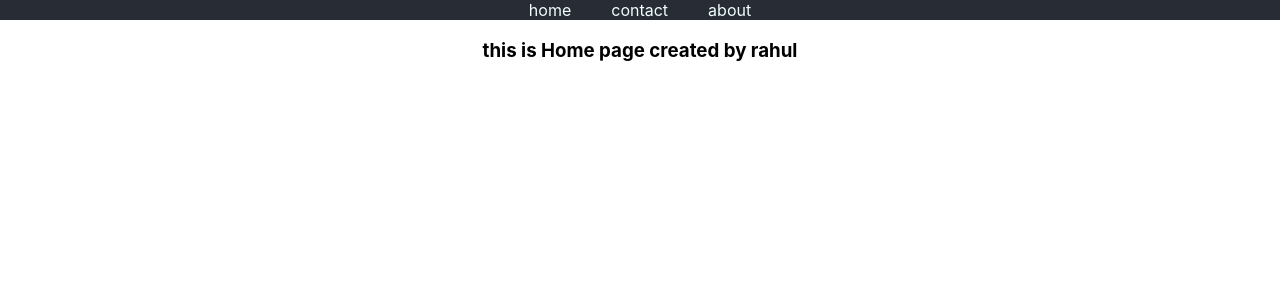
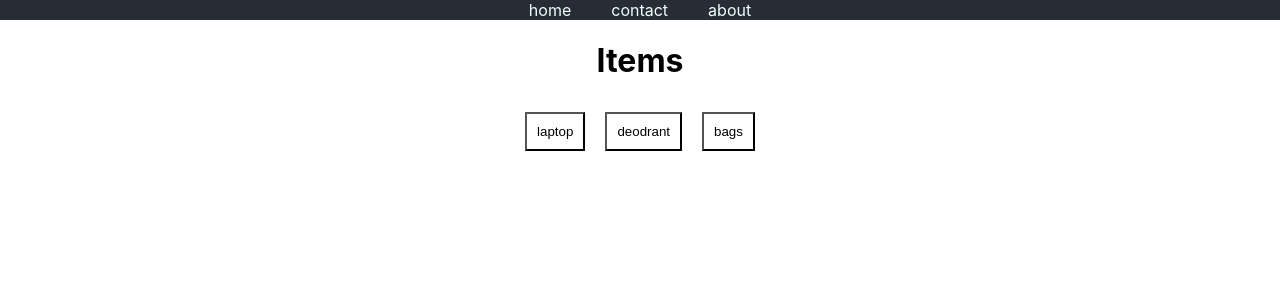
Before and after one commit to rahulchaudhary222/Batch010822, a React (Create React App) app: page / in a window 1280 px wide. Shown: the top 300 px of the page. Built offline with nearby package versions, Linux system fonts and the light colour scheme.

Commit message:
updated hom epage

```diff
--- /dev/null
+++ b/src/components/home/home.css
@@ -0,0 +1,26 @@
+.itemWrapper {
+  display: flex;
+  flex-wrap: wrap;
+  justify-content: center;
+}
+.item {
+  width: 300px;
+  height: 100px;
+  background-color: blanchedalmond;
+  margin: 10px;
+}
+.filterWrapper {
+}
+
+.slectedBtn {
+  margin: 10px;
+  padding: 10px;
+  background-color: black;
+  color: white;
+}
+.unSlectedBtn {
+  margin: 10px;
+  padding: 10px;
+  background-color: white;
+  color: black;
+}
--- a/src/components/home/home.js
+++ b/src/components/home/home.js
@@ -1,9 +1,53 @@
-import React from "react";
+import React, { useEffect, useState } from "react";
+import ITEMS from "../../mockData";
+import "./home.css";
 
 const Home = () => {
+  const [filters, setFilters] = useState(["laptop", "deodrant", "bags"]);
+  const [selectedFilters, setSelectedFilters] = useState([]);
+  const [items, setItems] = useState(ITEMS);
+
+  // useEffect(() => {
+  //   console.log(selectedFilters);
+  // }, [selectedFilters]);
+  useEffect(() => {
+    let filtered = ITEMS.filter((el) => selectedFilters.includes(el.ctaegory));
+    setItems(filtered);
+  }, [selectedFilters]);
+
+  const selectFilter = (filter) => {
+    if (selectedFilters.includes(filter)) {
+      let filtered = selectedFilters.filter((el) => el !== filter);
+      setSelectedFilters(filtered);
+    } else {
+      setSelectedFilters([...selectedFilters, filter]);
+    }
+  };
+
   return (
     <div>
-      <h3>this is Home page created by rahul</h3>
+      <h1>Items</h1>
+      <div className="filterWrapper">
+        {filters.map((el, ind) => (
+          <button
+            className={
+              selectedFilters.includes(el) ? "slectedBtn" : "unSlectedBtn"
+            }
+            onClick={() => selectFilter(el)}
+            key={ind}
+          >
+            {el}
+          </button>
+        ))}
+      </div>
+      <div className="itemWrapper">
+        {items.map((el, ind, arrayItself) => (
+          <div className="item" key={ind}>
+            <h3>{el.item}</h3>
+            <p>{el.ctaegory}</p>
+          </div>
+        ))}
+      </div>
     </div>
   );
 };
--- /dev/null
+++ b/src/mockData.js
@@ -0,0 +1,12 @@
+let items = [
+  { item: "gucci", ctaegory: "bags" },
+  { item: "american tourister", ctaegory: "bags" },
+  { item: "bag company", ctaegory: "bags" },
+  { item: "axe", ctaegory: "deodrant" },
+  { item: "fogg", ctaegory: "deodrant" },
+  { item: "deodrant company", ctaegory: "deodrant" },
+  { item: "lenovo", ctaegory: "laptop" },
+  { item: "dell", ctaegory: "laptop" },
+  { item: "apple", ctaegory: "laptop" },
+];
+export default items;
```
